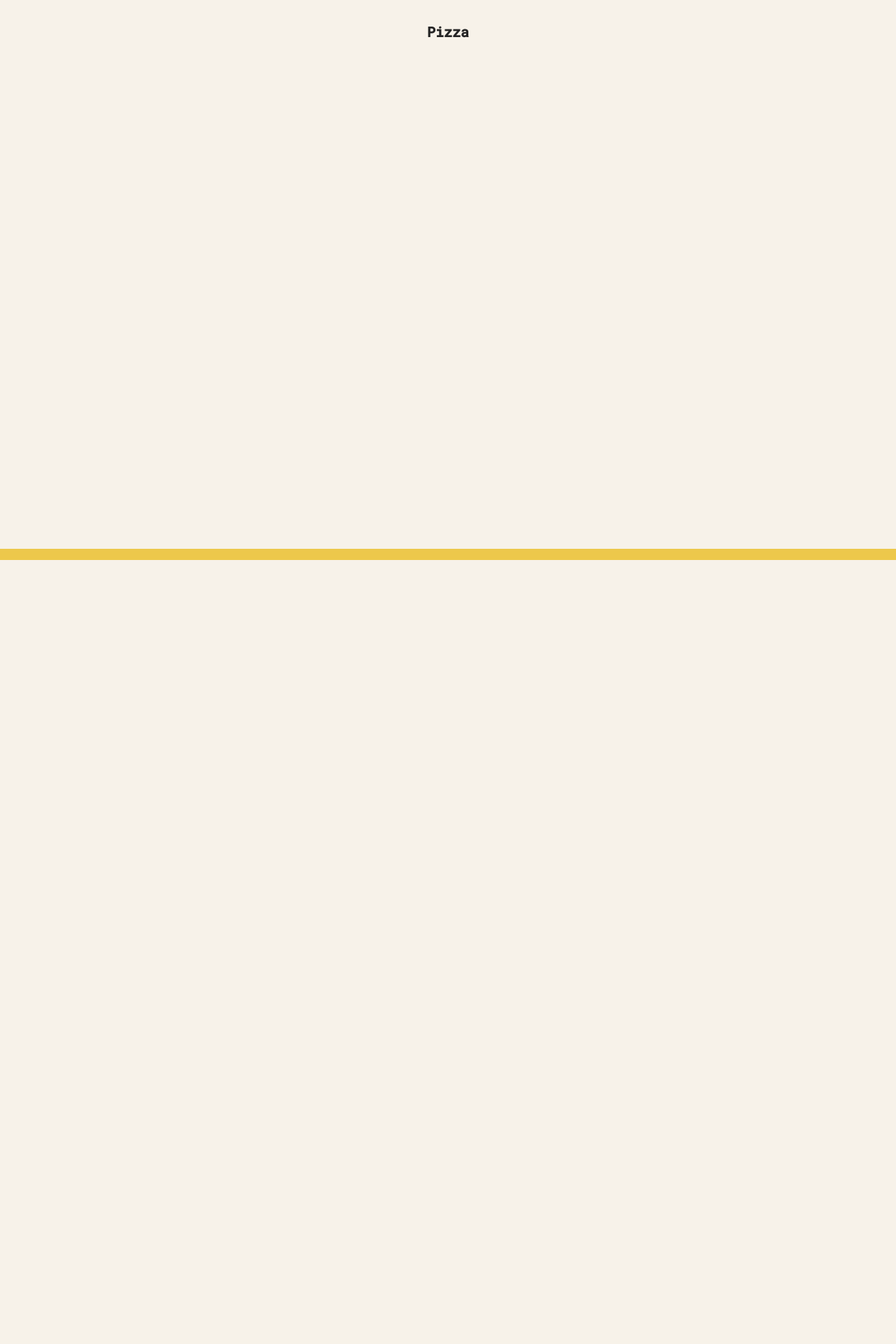
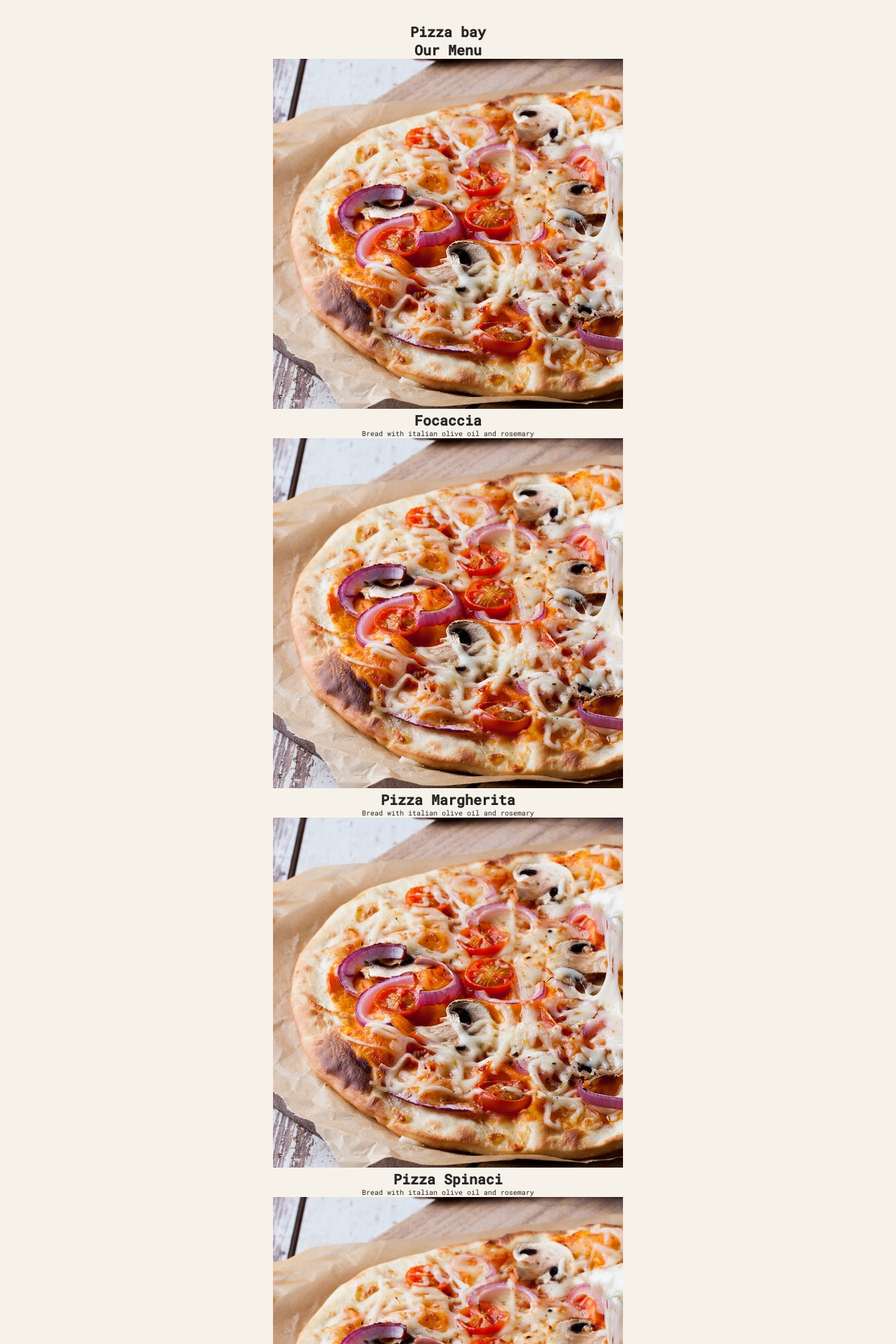
Before and after one commit to SumedhThota/pizza-menu, a React (Create React App) app: page / in a window 1280 px wide. Shown: the top 1920 px of the page at 70% size. Before the commit the page ends 800 px from the top, so only its background shows below. Built offline with nearby package versions, Linux system fonts and the light colour scheme.

Commit message:
Defining theme

```diff
--- a/src/App.js
+++ b/src/App.js
@@ -1,10 +1,17 @@
 import './App.css';
 import Pizza from './Pizza';
+import Header from './Header';
+import Footer from './Footer';
+import Menu from './Menu';
+
+
 
 function App() {
   return (
     <div className="App">
-      <Pizza />
+      <Header />
+      <Menu />
+      <Footer />
     </div>
   );
 }
--- /dev/null
+++ b/src/Footer.js
@@ -0,0 +1,17 @@
+export default function Footer (){
+    const hour = new Date().getHours()
+    const openHour = 12
+    const closeHour = 22
+
+    if(hour >=openHour && hour <=closeHour){
+        return <div>
+        <footer>{new Date().toLocaleTimeString()}. We're currently open</footer>
+    </div>
+    }
+    else{
+        return <div>
+        <footer>{new Date().toDateString()}. We're currently closed.</footer>
+    </div>
+    }
+
+}
--- /dev/null
+++ b/src/Header.js
@@ -0,0 +1,5 @@
+export default function Header (){
+    return <div>
+        <h1>Pizza bay</h1>
+    </div>
+}
--- /dev/null
+++ b/src/Menu.js
@@ -0,0 +1,12 @@
+import Pizza from './Pizza.js'
+export default function Menu (){
+    return <div>
+        <h1> Our Menu </h1>
+        <Pizza name="Focaccia" desc="Bread with italian olive oil and rosemary"/>
+        <Pizza name="Pizza Margherita" desc="Bread with italian olive oil and rosemary"/>
+        <Pizza name="Pizza Spinaci" desc="Bread with italian olive oil and rosemary"/>
+        <Pizza name="Pizza Funghi" desc="Bread with italian olive oil and rosemary"/>
+        <Pizza name="Pizza Salamino" desc="Bread with italian olive oil and rosemary"/>
+        <Pizza name="Pizza Prosciutto" desc="Bread with italian olive oil and rosemary"/>
+    </div>
+}
--- a/src/Pizza.js
+++ b/src/Pizza.js
@@ -1,5 +1,53 @@
-export default function Pizza (){
+const pizzaData = [
+    {
+      name: "Focaccia",
+      ingredients: "Bread with italian olive oil and rosemary",
+      price: 6,
+      photoName: "pizzas/focaccia.jpg",
+      soldOut: false,
+    },
+    {
+      name: "Pizza Margherita",
+      ingredients: "Tomato and mozarella",
+      price: 10,
+      photoName: "pizzas/margherita.jpg",
+      soldOut: false,
+    },
+    {
+      name: "Pizza Spinaci",
+      ingredients: "Tomato, mozarella, spinach, and ricotta cheese",
+      price: 12,
+      photoName: "pizzas/spinaci.jpg",
+      soldOut: false,
+    },
+    {
+      name: "Pizza Funghi",
+      ingredients: "Tomato, mozarella, mushrooms, and onion",
+      price: 12,
+      photoName: "pizzas/funghi.jpg",
+      soldOut: false,
+    },
+    {
+      name: "Pizza Salamino",
+      ingredients: "Tomato, mozarella, and pepperoni",
+      price: 15,
+      photoName: "pizzas/salamino.jpg",
+      soldOut: true,
+    },
+    {
+      name: "Pizza Prosciutto",
+      ingredients: "Tomato, mozarella, ham, aragula, and burrata cheese",
+      price: 18,
+      photoName: "pizzas/prosciutto.jpg",
+      soldOut: false,
+    },
+  ];
+
+
+export default function Pizza (props){
     return <div>
-        <h1>Pizza</h1>
+        <img src = "pizzas\funghi.jpg" alt ="alt"></img>
+        <h1>{props.name}</h1>
+        <p>{props.desc}</p>
     </div>
 }
```
